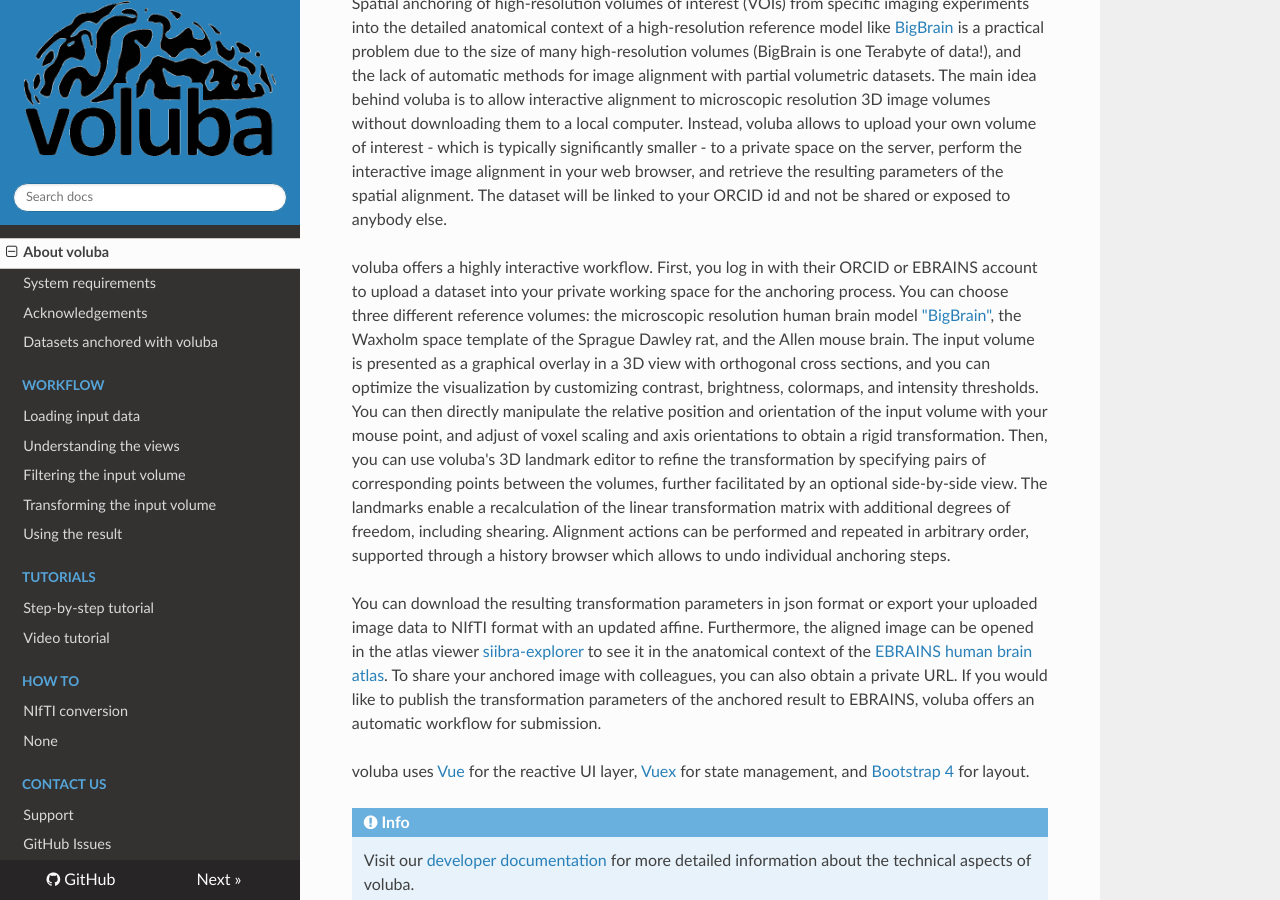
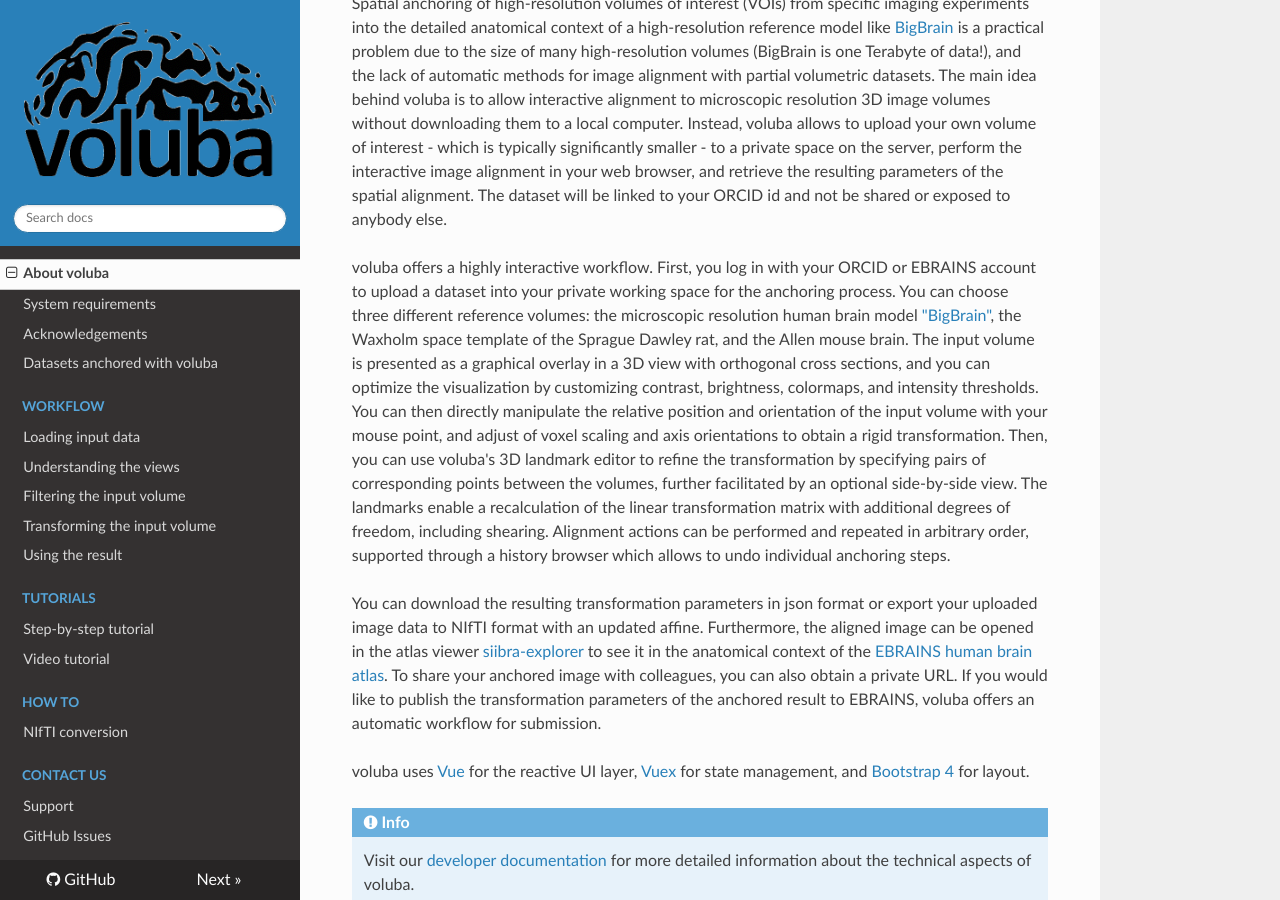
Before and after one commit to FZJ-INM1-BDA/voluba, an MkDocs documentation site: the page built from user_docs/index.md, in a window 1280 px wide and 900 px high, scrolled down 804 px. Built offline with MkDocs 1.6.1, drawn with Linux system fonts in a browser that asks for light colours; nearby versions of some CDN libraries.

Commit message:
Fix typo

```diff
--- a/mkdocs.yml
+++ b/mkdocs.yml
@@ -40,7 +40,6 @@
     - 'video.md'
   - How to:
     - 'nifti_conversion.md'
-    - 'transform_format.md'
   - Contact us:
     - Support: 'mailto:support@ebrains.eu?subject=[voluba]'
     - GitHub Issues: 'https://github.com/FZJ-INM1-BDA/voluba/issues'
--- a/user_docs/index.md
+++ b/user_docs/index.md
@@ -10,7 +10,7 @@
 Instead, voluba allows to upload your own volume of interest - which is typically significantly smaller - to a private space on the server, perform the interactive image alignment in your web browser, and retrieve the resulting parameters of the spatial alignment. The dataset will be linked to your ORCID id and not be shared or exposed to anybody else.
 
 voluba offers a highly interactive workflow.
-First, you log in with their ORCID or EBRAINS account to upload a dataset into your private working space for the anchoring process.
+First, you log in with your ORCID or EBRAINS account to upload a dataset into your private working space for the anchoring process.
 You can choose three different reference volumes: the microscopic resolution human brain model ["BigBrain"](https://search.kg.ebrains.eu/instances/Dataset/d07f9305-1e75-4548-a348-b155fb323d31), the Waxholm space template of the Sprague Dawley rat, and the Allen mouse brain.
 The input volume is presented as a graphical overlay in a 3D view with orthogonal cross sections, and you can optimize the visualization by customizing contrast, brightness, colormaps, and intensity thresholds.
 You can then directly manipulate the relative position and orientation of the input volume with your mouse point, and adjust of voxel scaling and axis orientations to obtain a rigid transformation.
```
